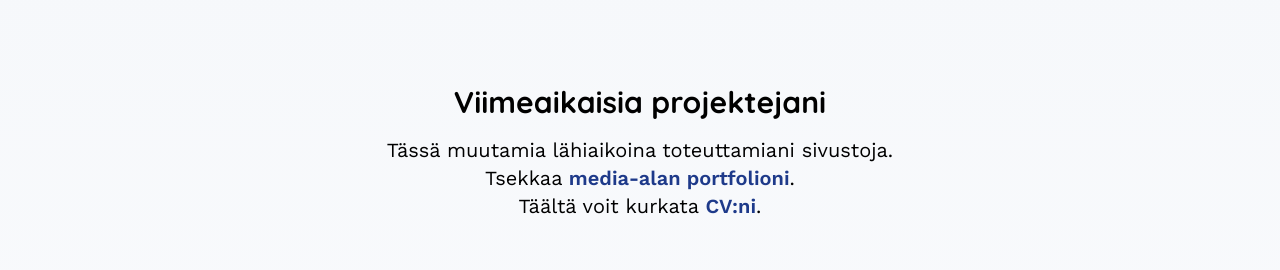
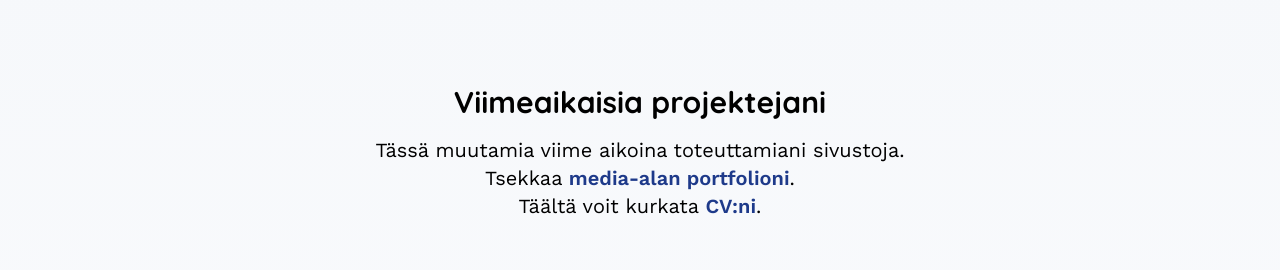
Before and after one commit to MilicaKrivokapic/Portfolio2022, a Next.js app: page / in a window 1280 px wide. Shown: the part 1700-1970 px from the top of the page. Built offline with nearby package versions, Linux system fonts and the light colour scheme.

Commit message:
fixed some typing errors

```diff
--- a/components/Hero.jsx
+++ b/components/Hero.jsx
@@ -21,13 +21,10 @@ const Hero = () => {
             backgroundRepeat: "no-repeat",
           }}
         >
-          <div className=" col-start-1 col-span-1 row-span-1 row-start-1 xl:-mt-[27rem] xl:-mb-[17rem] font-Work font-semibold text-black mix-blend-screen bg-white text-[120vw] lg:text-[70vw] xl:text-[60vw] ">
+          <div className="xl:-mt-[27rem] xl:-mb-[17rem] font-Work font-semibold text-black mix-blend-screen bg-white text-[120vw] lg:text-[70vw] xl:text-[60vw] ">
             M
           </div>
         </div>
-        {/* <div className=" col-start-1 col-span-1 row-span-1 row-start-1 w-1/2">
-        <Image src={Milica} width={700} height={700} className="" />
-      </div> */}
       </div>
     </>
   )
--- a/components/More.jsx
+++ b/components/More.jsx
@@ -72,7 +72,7 @@ export default function More() {
                 myös 3D-mallintamisesta, josta olisin halunnut saada itselleni
                 joskus työpaikan, mutta ensimmäisen pidemmän
                 työharjoittelurupeaman ja verkostointitapahtumissa tapaamieni
-                ihmisten kertomusten jälkeen intoni pelia-alalla työskentelyä
+                ihmisten kertomusten jälkeen intoni peli-alalla työskentelyä
                 kohtaan alkoi laimentua. Media-alan osuuskuntamme ajautui
                 konkurssiin ensimmäisenä koronavuonna. Päätin kokeilla jotain
                 uutta ja aivonystyröitä haastavaa: webdevaamista. Devaamisen
--- a/components/RecentWork.jsx
+++ b/components/RecentWork.jsx
@@ -13,7 +13,7 @@ export default function RecentWork() {
           Viimeaikaisia projektejani
         </h2>
         <div className="items-center w-5/6 font-Work xl:w-[50rem] pt-4 text-sm md:text-xl">
-          Tässä muutamia lähiaikoina toteuttamiani sivustoja.{" "}
+          Tässä muutamia viime aikoina toteuttamiani sivustoja.{" "}
           <p>
             Tsekkaa{" "}
             <a
```
